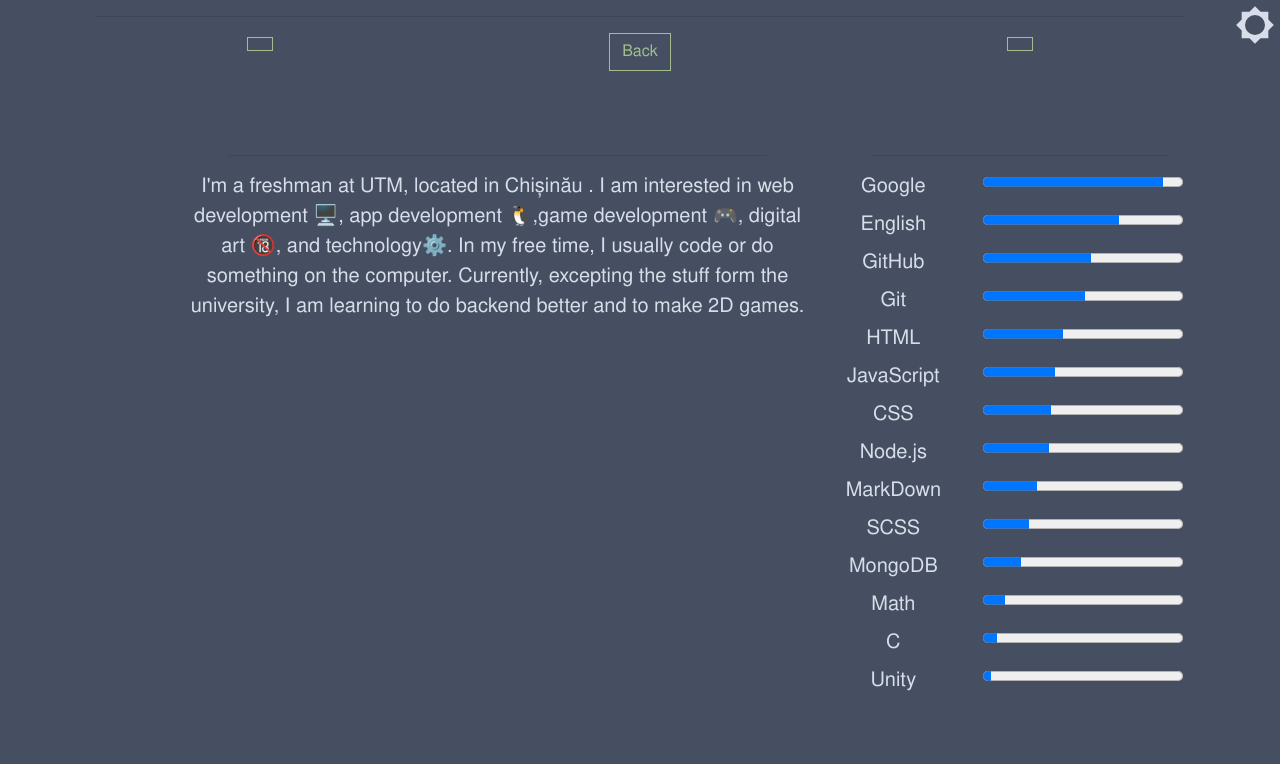
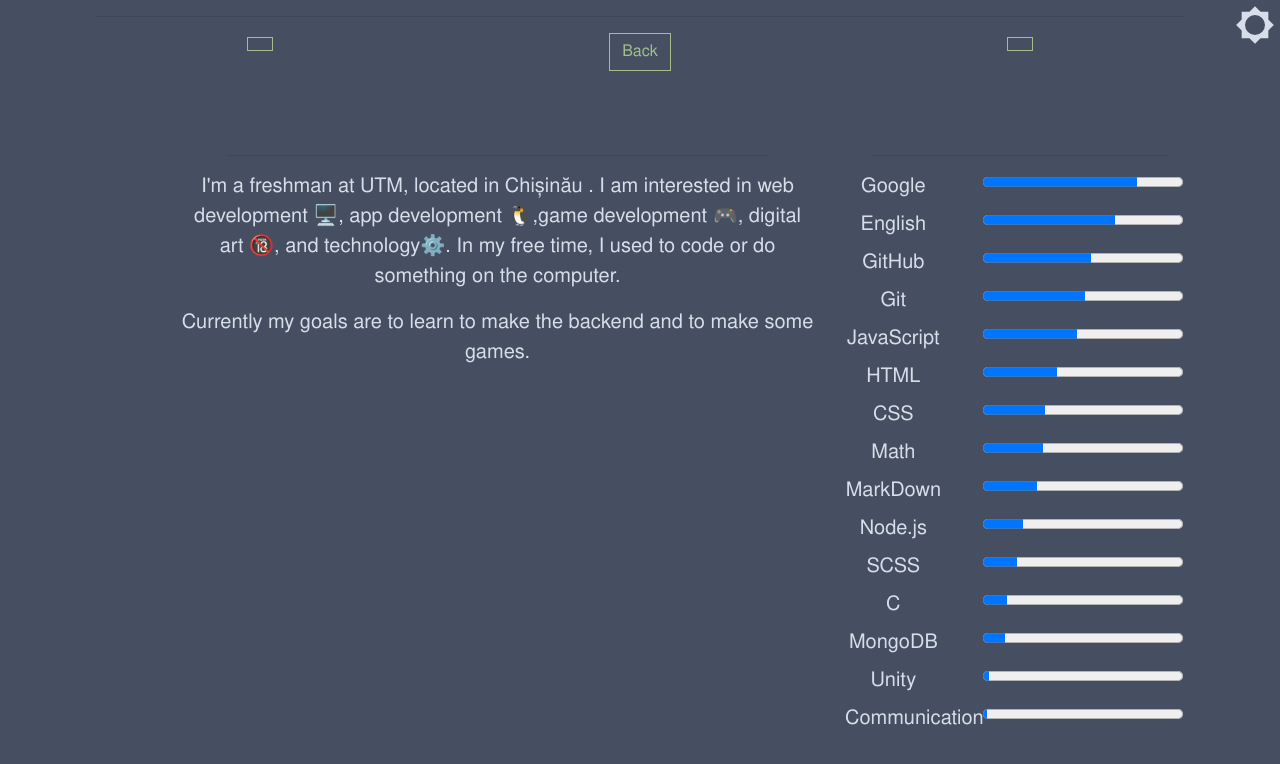
Before and after one commit to Catalinhimself/portfolio, a plain HTML site: page assets/html/about.html in a window 1280 px wide. Drawn offline with Linux system fonts and the light colour scheme; files whose address does not match are found by name.

Commit message:
minor changes to skills page

```diff
--- a/assets/html/about.html
+++ b/assets/html/about.html
@@ -37,7 +37,13 @@
                 <div class="col-md-1"></div>
                 <div class="col-md-7">
                     <hr>
-                    <p> I'm a freshman at UTM, located in Chișinău . I am interested in web development 🖥️, app development 🐧,game development 🎮, digital art 🔞, and technology⚙️. In my free time, I usually code or do something on the computer. Currently, excepting the stuff form the university, I am learning to do backend better and to make 2D games.</p>
+                    <p> I'm a freshman at UTM, located in Chișinău .
+                        I am interested in web development 🖥️, app development 🐧,game development 🎮, digital art 🔞, and technology⚙️.
+                        In my free time, I used to code or do something on the computer.
+                    </p>
+                    <p>
+                        Currently my goals are to learn to make the backend and to make some games.
+                    </p>
 
                 </div>
                 <div class="col-md-4" id="skills">
--- a/assets/js/skills.js
+++ b/assets/js/skills.js
@@ -1,19 +1,20 @@
 // skills
 var skills = [
-	{ Google: 90 },
-	{ HTML: 40 },
-	{ CSS: 34 },
-	{ SCSS: 23 },
-	{ JavaScript: 36 },
-	{ "Node.js": 33 },
+	{ Google: 77 },
+	{ HTML: 37 },
+	{ CSS: 31 },
+	{ SCSS: 17 },
+	{ JavaScript: 47 },
+	{ "Node.js": 20 },
 	{ Git: 51 },
 	{ GitHub: 54 },
-	{ C: 7 },
-	{ Unity: 4 },
+	{ C: 12 },
+	{ Unity: 3 },
 	{ MarkDown: 27 },
-	{ MongoDB: 19 },
-	{ Math: 11 },
-	{ English: 68 }
+	{ MongoDB: 11 },
+	{ Math: 30 },
+	{ English: 66 },
+	{ Communication:2}
 ];
 skills.sort((a, b) => (a[Object.keys(a)] < b[Object.keys(b)] ? 1 : -1));
 //Object.keys(skill[0]);
```
